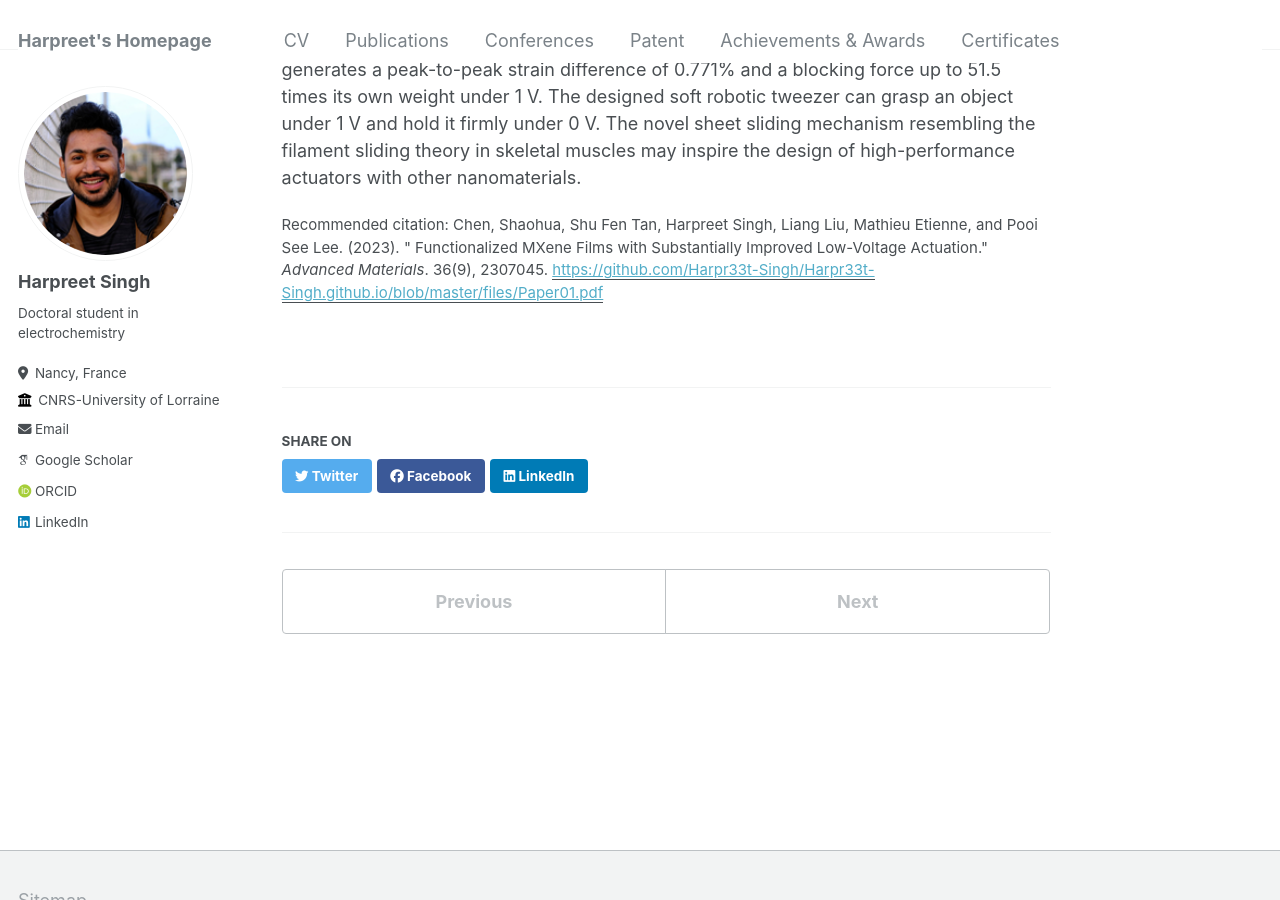
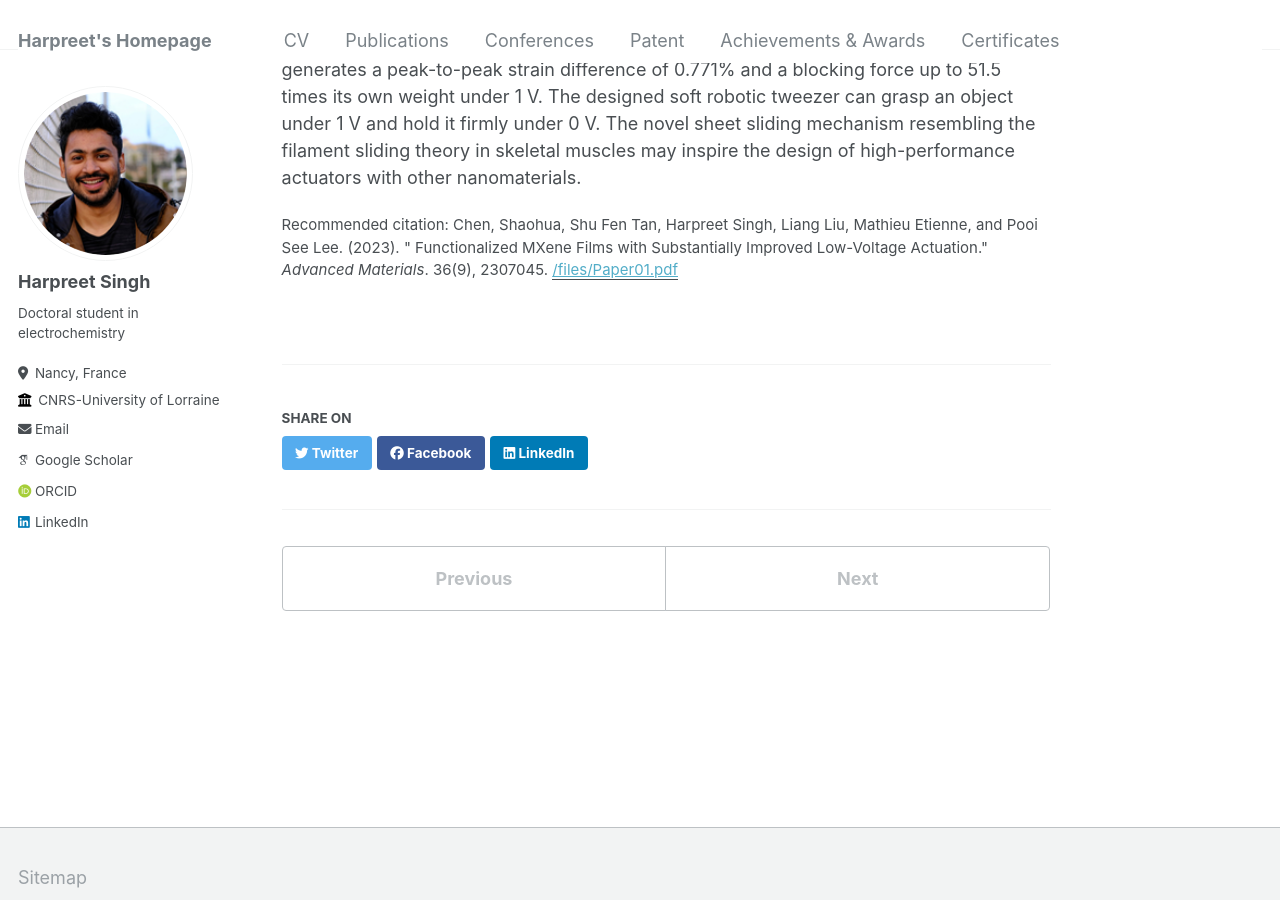
Before and after one commit to Harpr33t-Singh/Harpr33t-Singh.github.io, a Jekyll site: the page built from _publications/2009-10-01-paper-title-number-1.md, in a window 1280 px wide and 900 px high, scrolled down 425 px. Built offline with Jekyll 4.4.1, drawn with Linux system fonts in a browser that asks for light colours; some web fonts are replaced; some of the changed lines change nothing that is shown.

Commit message:
Update 2009-10-01-paper-title-number-1.md

```diff
--- a/_publications/2009-10-01-paper-title-number-1.md
+++ b/_publications/2009-10-01-paper-title-number-1.md
@@ -5,7 +5,7 @@ permalink: /publication/2010-10-01-paper-title-number-1
 excerpt: 'This paper is about the simple tetrabutylammonium (TBA) functionalization of MXene that improves the in-plane actuation strain, enhances the mechanical property, and stability in air & the electrolyte'
 date: 2023-10-03
 venue: 'Advanced Materials'
-paperurl: 'https://github.com/Harpr33t-Singh/Harpr33t-Singh.github.io/blob/master/files/Paper01.pdf'
+paperurl: /files/Paper01.pdf
 citation: 'Chen, Shaohua, Shu Fen Tan, Harpreet Singh, Liang Liu, Mathieu Etienne, and Pooi See Lee. (2023). &quot; Functionalized MXene Films with Substantially Improved Low-Voltage Actuation.&quot; <i>Advanced Materials</i>. 36(9), 2307045.'
 ---
 
```
